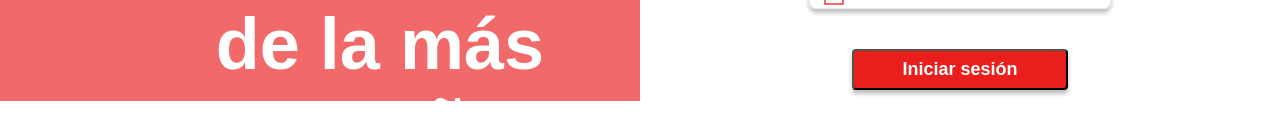
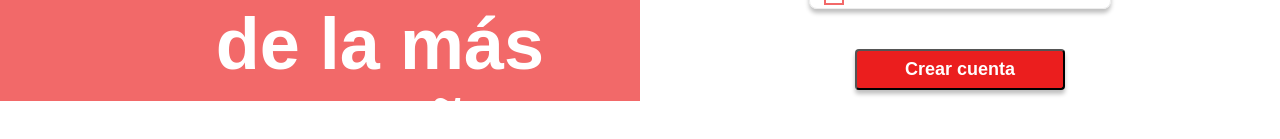
Before and after one commit to MikeMV97/esFakeFrontend, a Next.js app: page /signup in a window 1280 px wide. Shown: the part 699-838 px from the top of the page. Built offline with nearby package versions, Linux system fonts and the light colour scheme; a web font is replaced by a local one.

Commit message:
:pencil2: Fixing typos

```diff
--- a/components/SignupForm/index.js
+++ b/components/SignupForm/index.js
@@ -72,7 +72,7 @@
         onChange={handleChange}
         isRequired
       />
-      <input type="submit" className="submit" value="Iniciar sesión" />
+      <input type="submit" className="submit" value="Crear cuenta" />
     </StyledForm>
   );
 };
```
